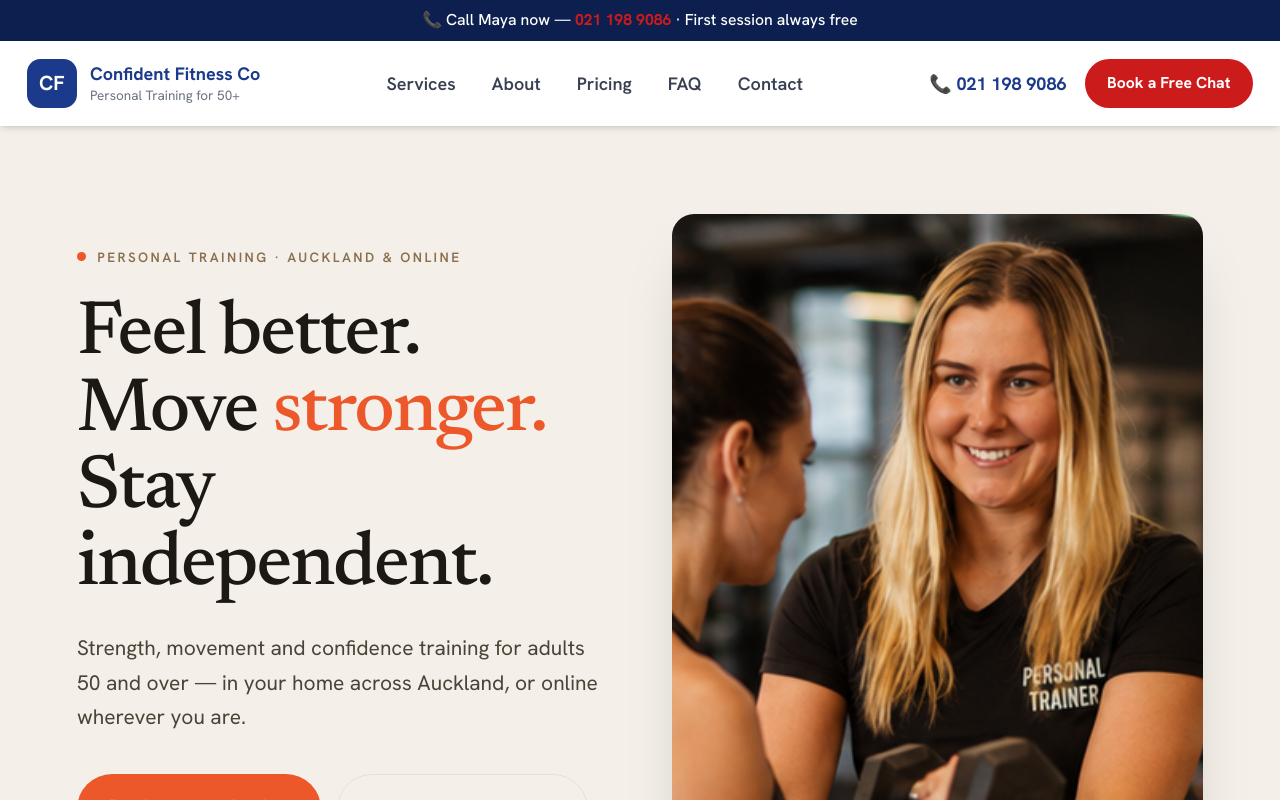
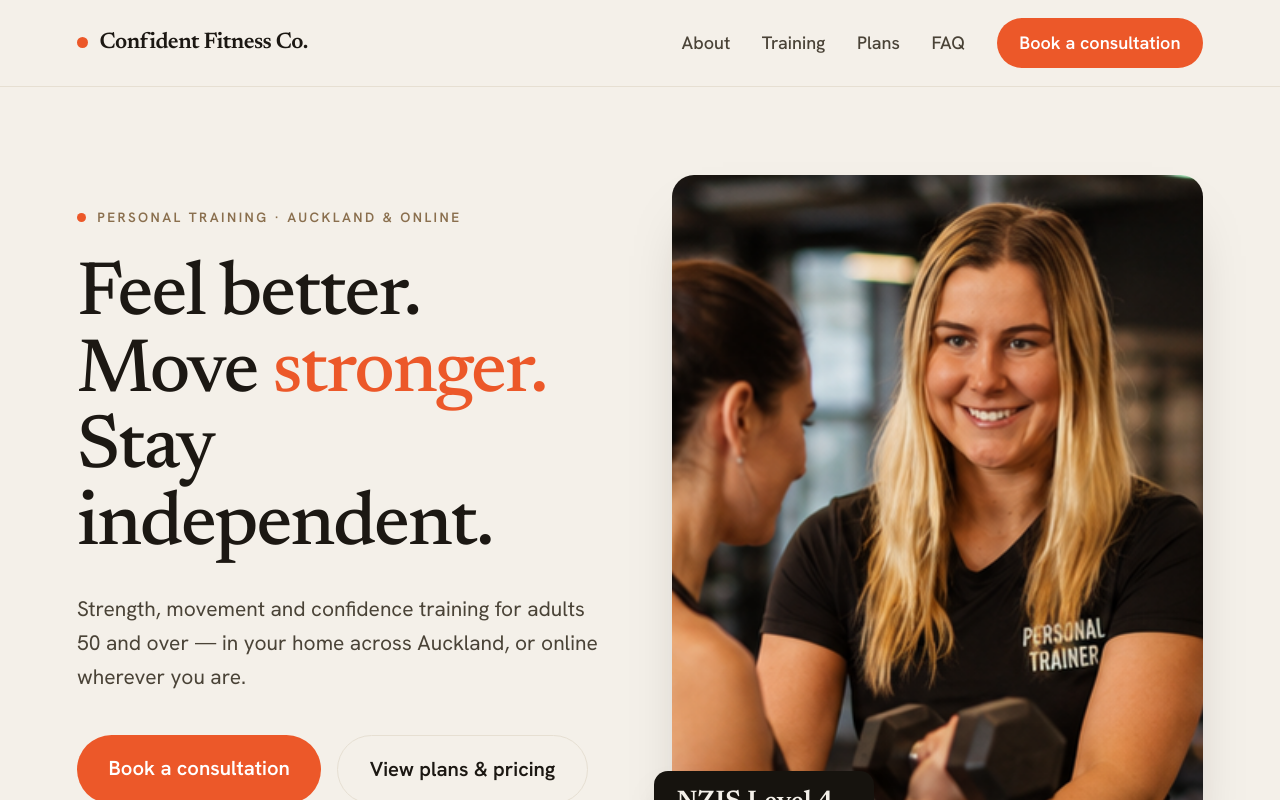
Before and after one commit to independenceservicesnz-coder/confident-fitness, a Next.js app in the folder sessions/compassionate-zen-cerf/mnt/outputs/confident-fitness-co/: page / in a window 1280 px wide. Shown: the top 800 px of the page. Built offline with nearby package versions, Linux system fonts and the light colour scheme.

Commit message:
Refactor Header component structure and styles

```diff
--- a/sessions/compassionate-zen-cerf/mnt/outputs/confident-fitness-co/components/Header.tsx
+++ b/sessions/compassionate-zen-cerf/mnt/outputs/confident-fitness-co/components/Header.tsx
@@ -5,97 +5,45 @@ export default function Header() {
   const [open, setOpen] = useState(false)
 
   return (
-    <>
-      {/* Top bar */}
-      <div className="bg-[#0D1F4F] text-white text-center py-2 px-4 text-sm font-medium">
-        📞 Call Maya now —{' '}
-        <a href="tel:0211989086" className="text-[#CC1B1B] font-bold hover:underline">
-          021 198 9086
-        </a>{' '}
-        · First session always free
-      </div>
-
-      {/* Sticky nav */}
-      <header className="sticky top-0 z-50 bg-white shadow-md">
-        <nav className="max-w-6xl mx-auto px-6 flex items-center justify-between py-4">
-          {/* Logo */}
-          <a href="#" className="flex items-center gap-3">
-            <div className="w-11 h-11 bg-[#1B3A8C] rounded-xl flex items-center justify-center text-white font-extrabold text-lg flex-shrink-0">
-              CF
-            </div>
-            <div>
-              <div className="font-bold text-[#1B3A8C] text-base leading-tight">Confident Fitness Co</div>
-              <div className="text-xs text-gray-500">Personal Training for 50+</div>
-            </div>
+    <header className="sticky top-0 z-50 bg-cream/85 backdrop-blur-md border-b border-border">
+      <nav className="max-w-[1180px] mx-auto px-6 py-4 flex items-center justify-between gap-5 flex-wrap">
+        <a href="#top" className="flex items-center gap-2.5 no-underline text-ink">
+          <span className="w-2.5 h-2.5 rounded-full bg-orange inline-block flex-shrink-0" />
+          <span className="font-serif text-xl font-semibold tracking-tight">Confident Fitness Co.</span>
         </a>
 
-          {/* Desktop links */}
-          <ul className="hidden md:flex items-center gap-8 list-none">
-            {['Services','About','Pricing','FAQ','Contact'].map(link => (
-              <li key={link}>
-                <a
-                  href={`#${link.toLowerCase()}`}
-                  className="text-gray-700 font-semibold hover:text-[#1B3A8C] border-b-2 border-transparent hover:border-[#1B3A8C] transition-all pb-0.5"
-                >
-                  {link}
+        <div className="hidden md:flex items-center gap-7 flex-wrap">
+          {[['About','about'],['Training','services'],['Plans','pricing'],['FAQ','faq']].map(([label, id]) => (
+            <a key={id} href={`#${id}`} className="text-ink-mid text-base font-medium no-underline hover:text-ink transition-colors">
+              {label}
             </a>
-              </li>
           ))}
-          </ul>
-
-          {/* CTA */}
-          <div className="hidden md:flex items-center gap-4">
-            <a href="tel:0211989086" className="text-[#1B3A8C] font-bold text-base flex items-center gap-2">
-              📞 021 198 9086
-            </a>
-            <a
-              href="#contact"
-              className="bg-[#CC1B1B] text-white font-bold px-5 py-3 rounded-full hover:bg-red-700 transition-colors text-sm"
-            >
-              Book a Free Chat
+          <a href="#book" className="bg-orange text-white px-5 py-2.5 rounded-full font-semibold text-base no-underline hover:bg-[#d44a1f] transition-colors">
+            Book a consultation
           </a>
         </div>
 
-          {/* Hamburger */}
-          <button
-            className="md:hidden p-2"
-            onClick={() => setOpen(!open)}
-            aria-label="Toggle menu"
-          >
-            <span className={`block w-7 h-0.5 bg-[#1B3A8C] mb-1.5 transition-transform ${open ? 'rotate-45 translate-y-2' : ''}`} />
-            <span className={`block w-7 h-0.5 bg-[#1B3A8C] mb-1.5 transition-opacity ${open ? 'opacity-0' : ''}`} />
-            <span className={`block w-7 h-0.5 bg-[#1B3A8C] transition-transform ${open ? '-rotate-45 -translate-y-2' : ''}`} />
+        <button className="md:hidden p-2" onClick={() => setOpen(!open)} aria-label="Toggle menu">
+          <span className={`block w-6 h-0.5 bg-ink mb-1.5 transition-transform ${open ? 'rotate-45 translate-y-2' : ''}`} />
+          <span className={`block w-6 h-0.5 bg-ink mb-1.5 transition-opacity ${open ? 'opacity-0' : ''}`} />
+          <span className={`block w-6 h-0.5 bg-ink transition-transform ${open ? '-rotate-45 -translate-y-2' : ''}`} />
         </button>
       </nav>
 
-        {/* Mobile menu */}
       {open && (
-          <div className="md:hidden bg-white border-t border-gray-100 px-6 pb-6">
-            <ul className="flex flex-col gap-4 pt-4 list-none">
-              {['Services','About','Pricing','FAQ','Contact'].map(link => (
-                <li key={link}>
-                  <a
-                    href={`#${link.toLowerCase()}`}
-                    onClick={() => setOpen(false)}
-                    className="text-gray-700 font-semibold text-lg block"
-                  >
-                    {link}
+        <div className="md:hidden bg-cream border-t border-border px-6 pb-6">
+          <div className="flex flex-col gap-4 pt-4">
+            {[['About','about'],['Training','services'],['Plans','pricing'],['FAQ','faq']].map(([label, id]) => (
+              <a key={id} href={`#${id}`} onClick={() => setOpen(false)} className="text-ink-mid font-medium text-lg no-underline block">
+                {label}
               </a>
-                </li>
             ))}
-              <li>
-                <a
-                  href="#contact"
-                  onClick={() => setOpen(false)}
-                  className="block bg-[#CC1B1B] text-white font-bold text-center py-4 rounded-full mt-2"
-                >
-                  Book a Free Chat
+            <a href="#book" onClick={() => setOpen(false)} className="block bg-orange text-white font-semibold text-center py-4 rounded-full no-underline mt-2 hover:bg-[#d44a1f] transition-colors">
+              Book a consultation
             </a>
-              </li>
-            </ul>
+          </div>
         </div>
       )}
     </header>
-    </>
   )
 }
```
Lines whose indentation alone changed are shown as unchanged.
